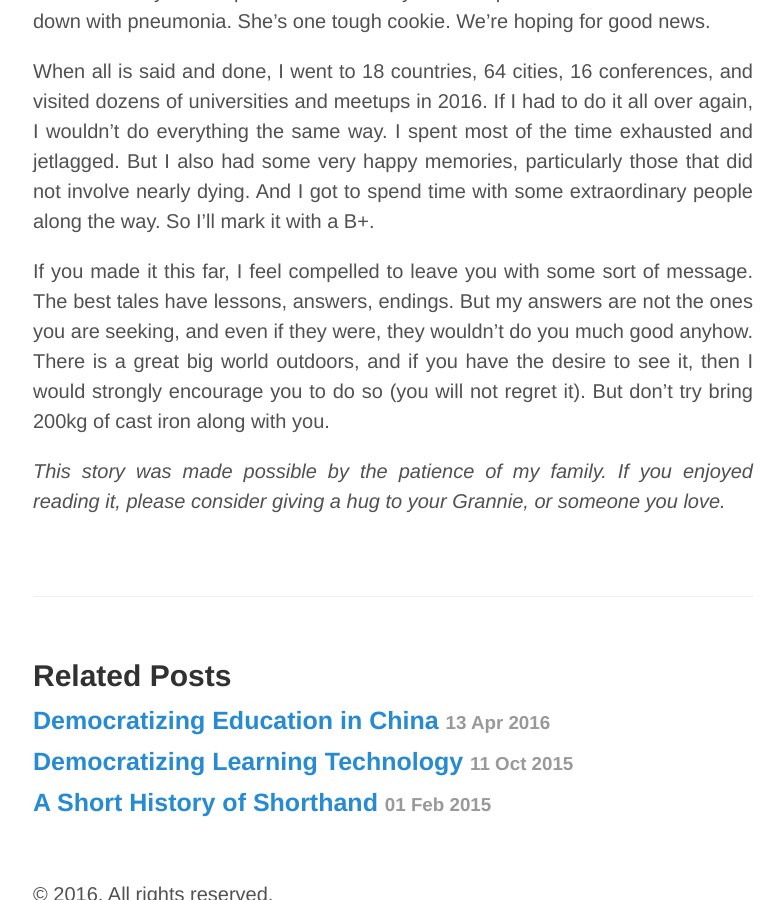
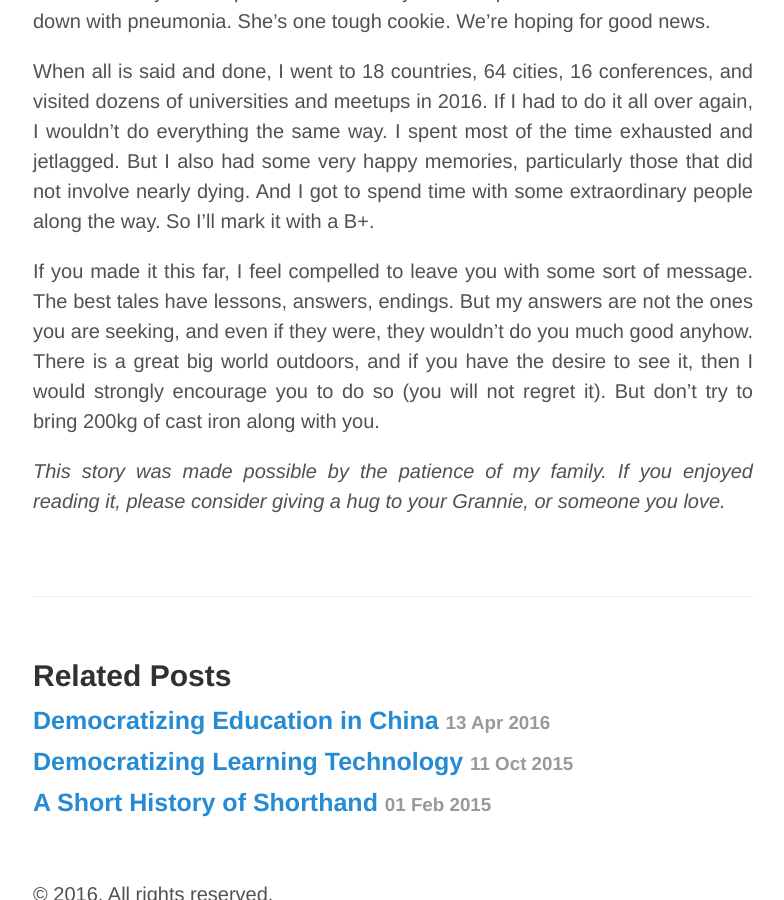
Before and after one commit to breandan/breandan.github.io, a Jekyll site: the page built from _posts/2016-12-27-traveling-tales.md, in a window 1280 px wide and 900 px high, scrolled down 22635 px. Shown: the whole window, without its empty margins (247-1031 px from the left). Built offline with Jekyll 4.4.1, drawn with Linux system fonts in a browser that asks for light colours; nearby versions of some CDN libraries; some of the changed text lies outside the part shown.

Commit message:
grammar fixes

```diff
--- a/_posts/2016-12-27-traveling-tales.md
+++ b/_posts/2016-12-27-traveling-tales.md
@@ -277,6 +277,6 @@ From Vancouver, we flew to Toronto and spent a few days visiting friends there.
 
 When all is said and done, I went to 18 countries, 64 cities, 16 conferences, and visited dozens of universities and meetups in 2016. If I had to do it all over again, I wouldn't do everything the same way. I spent most of the time exhausted and jetlagged. But I also had some very happy memories, particularly those that did not involve nearly dying. And I got to spend time with some extraordinary people along the way. So I'll mark it with a B+.
 
-If you made it this far, I feel compelled to leave you with some sort of message. The best tales have lessons, answers, endings. But my answers are not the ones you are seeking, and even if they were, they wouldn't do you much good anyhow. There is a great big world outdoors, and if you have the desire to see it, then I would strongly encourage you to do so (you will not regret it). But don't try bring 200kg of cast iron along with you.
+If you made it this far, I feel compelled to leave you with some sort of message. The best tales have lessons, answers, endings. But my answers are not the ones you are seeking, and even if they were, they wouldn't do you much good anyhow. There is a great big world outdoors, and if you have the desire to see it, then I would strongly encourage you to do so (you will not regret it). But don't try to bring 200kg of cast iron along with you.
 
 *This story was made possible by the patience of my family. If you enjoyed reading it, please consider giving a hug to your Grannie, or someone you love.*
```
Also changed, not shown: other parts of _posts/2016-12-27-traveling-tales.md (+2 -2 lines).
